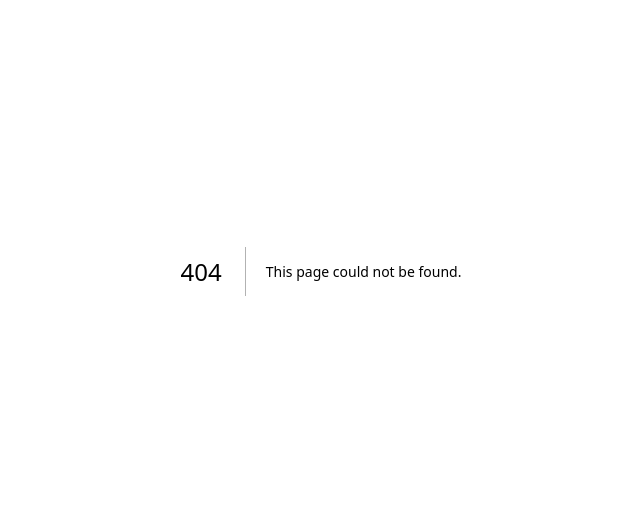
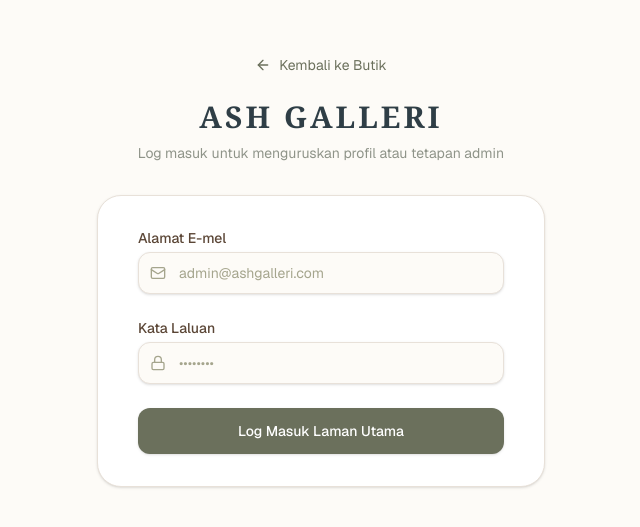
Before and after one commit to xamxarmus/ashgalleri, a Next.js app: page /login in a window 1280 px wide. Before the commit this address had no page. Shown: the part 129-656 px from the top of the page, without its empty margins (319-959 px from the left). Built offline with nearby package versions, Linux system fonts and the light colour scheme.

Commit message:
Tambah reka bentuk Login, All Products dan butang Pay Now

```diff
--- /dev/null
+++ b/app/login/page.tsx
@@ -0,0 +1,81 @@
+'use client';
+
+import React, { useState } from 'react';
+import Link from 'next/link';
+import { ArrowLeft, Lock, Mail } from 'lucide-react';
+
+export default function LoginPage() {
+  const [email, setEmail] = useState('');
+  const [password, setPassword] = useState('');
+
+  const handleLogin = (e: React.FormEvent) => {
+    e.preventDefault();
+    // Logik Supabase akan diletakkan di sini nanti
+    alert("Sistem pengesahan (Auth) sedang dibina! 🌸");
+  };
+
+  return (
+    <div className="min-h-screen bg-[#FDFBF7] flex flex-col justify-center py-12 sm:px-6 lg:px-8 font-sans selection:bg-[#EAE0D5]">
+      <div className="sm:mx-auto sm:w-full sm:max-w-md">
+        <Link href="/" className="flex items-center justify-center gap-2 text-sm text-[#6B705C] hover:text-[#5B4636] mb-6 transition-colors">
+          <ArrowLeft size={16} /> Kembali ke Butik
+        </Link>
+        <h2 className="text-center text-3xl font-serif font-semibold tracking-widest text-[#2F3E46] uppercase">
+          Ash Galleri
+        </h2>
+        <p className="mt-2 text-center text-sm text-[#8F9489]">
+          Log masuk untuk menguruskan profil atau tetapan admin
+        </p>
+      </div>
+
+      <div className="mt-8 sm:mx-auto sm:w-full sm:max-w-md">
+        <div className="bg-white py-8 px-4 shadow-sm border border-[#E8E1D9] sm:rounded-3xl sm:px-10">
+          <form className="space-y-6" onSubmit={handleLogin}>
+            <div>
+              <label className="block text-sm font-medium text-[#5B4636]">Alamat E-mel</label>
+              <div className="mt-1 relative">
+                <div className="absolute inset-y-0 left-0 pl-3 flex items-center pointer-events-none">
+                  <Mail size={16} className="text-[#A5A58D]" />
+                </div>
+                <input
+                  type="email"
+                  required
+                  value={email}
+                  onChange={(e) => setEmail(e.target.value)}
+                  className="appearance-none block w-full pl-10 px-3 py-2.5 border border-[#E8E1D9] rounded-xl shadow-sm placeholder-[#A5A58D] focus:outline-none focus:ring-[#DDBEA9] focus:border-[#DDBEA9] sm:text-sm bg-[#FDFBF7]"
+                  placeholder="admin@ashgalleri.com"
+                />
+              </div>
+            </div>
+
+            <div>
+              <label className="block text-sm font-medium text-[#5B4636]">Kata Laluan</label>
+              <div className="mt-1 relative">
+                <div className="absolute inset-y-0 left-0 pl-3 flex items-center pointer-events-none">
+                  <Lock size={16} className="text-[#A5A58D]" />
+                </div>
+                <input
+                  type="password"
+                  required
+                  value={password}
+                  onChange={(e) => setPassword(e.target.value)}
+                  className="appearance-none block w-full pl-10 px-3 py-2.5 border border-[#E8E1D9] rounded-xl shadow-sm placeholder-[#A5A58D] focus:outline-none focus:ring-[#DDBEA9] focus:border-[#DDBEA9] sm:text-sm bg-[#FDFBF7]"
+                  placeholder="••••••••"
+                />
+              </div>
+            </div>
+
+            <div>
+              <button
+                type="submit"
+                className="w-full flex justify-center py-3 px-4 border border-transparent rounded-xl shadow-sm text-sm font-medium text-white bg-[#6B705C] hover:bg-[#585C4B] focus:outline-none focus:ring-2 focus:ring-offset-2 focus:ring-[#6B705C] transition-all"
+              >
+                Log Masuk Laman Utama
+              </button>
+            </div>
+          </form>
+        </div>
+      </div>
+    </div>
+  );
+}
--- a/app/page.tsx
+++ b/app/page.tsx
@@ -2,7 +2,8 @@
 
 import React, { useEffect, useState } from 'react';
 import { createClient } from '@supabase/supabase-js';
-import { ShoppingBag, Sparkles, CheckCircle2, ArrowRight, ShieldCheck, Heart } from 'lucide-react';
+import { ShoppingBag, Sparkles, CheckCircle2, ArrowRight, ShieldCheck, Heart, User, CreditCard } from 'lucide-react';
+import Link from 'next/link';
 
 interface Product {
   id: string;
@@ -22,7 +23,6 @@ export default function AshGalleriStore() {
       const url = process.env.NEXT_PUBLIC_SUPABASE_URL;
       const key = process.env.NEXT_PUBLIC_SUPABASE_ANON_KEY;
 
-      // Elak ralat jika environment variable belum sah atau tiada https://
       if (!url || !key || !url.startsWith('http')) {
         setLoading(false);
         return;
@@ -40,95 +40,94 @@ export default function AshGalleriStore() {
         setLoading(false);
       }
     }
-
     loadProducts();
   }, []);
 
   return (
     <div className="min-h-screen bg-[#FDFBF7] text-[#3D3A37] font-sans antialiased selection:bg-[#EAE0D5]">
 
-      {/* 1. Bar Promosi Teratas */}
+      {/* Bar Promosi Teratas */}
       <div className="bg-[#6B705C] text-[#FDFBF7] px-4 py-2 text-center text-xs md:text-sm font-medium tracking-wide flex items-center justify-center gap-2">
         <Sparkles size={14} className="animate-pulse" />
         <span>PROMOSI KHAS KOREAN COTTON: Percuma Penghantaran Sempena Pembukaan Butik Online!</span>
       </div>
 
-      {/* 2. Header Butik */}
+      {/* Header Butik */}
       <header className="sticky top-0 z-50 backdrop-blur-md bg-[#FDFBF7]/90 border-b border-[#E8E1D9] px-5 py-4">
         <div className="max-w-6xl mx-auto flex items-center justify-between">
-          <div className="flex flex-col">
+          <Link href="/" className="flex flex-col">
             <h1 className="text-2xl md:text-3xl font-serif tracking-widest text-[#2F3E46] uppercase font-semibold">
               Ash Galleri
             </h1>
             <span className="text-[10px] tracking-widest uppercase text-[#A5A58D]">
               Korean Cotton Boutique
             </span>
-          </div>
+          </Link>
 
+          <div className="flex items-center gap-3">
             <button className="flex items-center gap-2 bg-[#DDBEA9]/40 hover:bg-[#DDBEA9]/60 px-4 py-2 rounded-full border border-[#DDBEA9] transition-all text-xs font-semibold text-[#5B4636]">
               <ShoppingBag size={16} />
-            <span>Troli</span>
+              <span className="hidden sm:inline">Troli</span>
             </button>
+
+            {/* Ikon Log Masuk User/Admin */}
+            <Link href="/login" className="flex items-center justify-center p-2.5 rounded-full bg-[#EAE0D5] hover:bg-[#DDBEA9] text-[#5B4636] transition-all shadow-sm">
+              <User size={18} />
+            </Link>
+          </div>
         </div>
       </header>
 
-      {/* 3. Hero Section */}
+      {/* Hero Section */}
       <section className="relative px-5 py-8 md:py-16 max-w-6xl mx-auto">
         <div className="bg-gradient-to-br from-[#F7F2EC] via-[#F3ECE5] to-[#EAE0D5] rounded-3xl p-6 md:p-12 border border-[#E0D5C7] shadow-sm flex flex-col md:flex-row items-center gap-8">
-
           <div className="w-full md:w-1/2 space-y-4 text-center md:text-left">
             <div className="inline-flex items-center gap-2 px-3 py-1 rounded-full bg-[#B7B7A4]/20 border border-[#B7B7A4]/40 text-[#5F634F] text-xs font-semibold">
               <Sparkles size={12} /> Koleksi Korea Cotton Asli Gred Premium
             </div>
-
             <h2 className="text-3xl md:text-5xl font-serif leading-tight text-[#2F3E46]">
               Sentuhan Lembut, Anggun &amp; Eksklusif.
             </h2>
-
             <p className="text-sm md:text-base text-[#6B705C] leading-relaxed">
               Membawakan kehangatan butik Korean Cotton terus ke genggaman anda. Pilihan fabrik berkualiti tinggi dengan tekstur sejuk, motif flora lembut, dan tona warna pastel yang memikat.
             </p>
-
             <div className="pt-2 flex flex-col sm:flex-row gap-3 justify-center md:justify-start">
-              <a
-                href="#koleksi"
-                className="inline-flex items-center justify-center gap-2 bg-[#6B705C] hover:bg-[#585C4B] text-white px-6 py-3.5 rounded-full font-medium shadow-sm transition-all text-sm tracking-wide"
-              >
+              <a href="#koleksi" className="inline-flex items-center justify-center gap-2 bg-[#6B705C] hover:bg-[#585C4B] text-white px-6 py-3.5 rounded-full font-medium shadow-sm transition-all text-sm tracking-wide">
                 Lihat Koleksi Kain <ArrowRight size={16} />
               </a>
             </div>
-
-            <div className="pt-4 flex items-center justify-center md:justify-start gap-4 text-xs text-[#7F836F]">
-              <span className="flex items-center gap-1"><ShieldCheck size={14} /> 100% Cotton Sejuk</span>
-              <span className="flex items-center gap-1"><CheckCircle2 size={14} /> Bidang 45 dan 60 Inci</span>
           </div>
-          </div>
-
           <div className="w-full md:w-1/2">
             <div className="relative rounded-2xl overflow-hidden shadow-lg aspect-[16/9] md:aspect-[4/3] bg-[#E8E1D9] border-2 border-white">
-              <img
-                src="https://images.unsplash.com/photo-1528459801416-a9e53bbf4e17?auto=format&fit=crop&w=1000&q=80"
-                alt="Korean Cotton Boutique Showcase"
-                className="w-full h-full object-cover"
-              />
-              <div className="absolute inset-0 bg-gradient-to-t from-black/40 via-transparent to-transparent flex items-end p-4">
-                <p className="text-white text-xs tracking-wider uppercase font-medium bg-black/30 backdrop-blur-md px-3 py-1 rounded-full border border-white/20">
-                  Korean Cotton Boutique Showcase
-                </p>
+              <img src="https://images.unsplash.com/photo-1528459801416-a9e53bbf4e17?auto=format&fit=crop&w=1000&q=80" alt="Showcase" className="w-full h-full object-cover" />
             </div>
           </div>
         </div>
-
-        </div>
       </section>
 
-      {/* 4. Senarai Produk */}
-      <section id="koleksi" className="px-5 py-10 max-w-6xl mx-auto">
-        <div className="text-center max-w-xl mx-auto mb-10 space-y-2">
-          <h3 className="text-2xl md:text-3xl font-serif text-[#2F3E46]">Koleksi Pilihan Butik</h3>
-          <p className="text-xs md:text-sm text-[#7F836F]">
-            Setiap corak dipilih teliti dengan kualiti benang import Korea yang selesa dan lembut dipakai.
-          </p>
+      {/* Bahagian Katalog & Sidebar */}
+      <section id="koleksi" className="px-5 py-10 max-w-6xl mx-auto flex flex-col md:flex-row gap-8">
+
+        {/* Sidebar Kiri: All Product */}
+        <aside className="w-full md:w-1/4">
+          <div className="sticky top-24 bg-white p-5 rounded-2xl border border-[#E8E1D9] shadow-sm">
+            <h3 className="text-lg font-serif text-[#2F3E46] mb-4 border-b border-[#E8E1D9] pb-3">Kategori Butik</h3>
+            <ul className="space-y-3 text-sm text-[#6B705C]">
+              <li className="font-semibold text-[#5B4636] flex items-center gap-2 bg-[#F7F2EC] p-2 rounded-lg cursor-pointer">
+                <CheckCircle2 size={16} className="text-[#6B705C]" /> Semua Produk (All)
+              </li>
+              <li className="hover:text-[#5B4636] cursor-pointer p-2 transition-colors">Kain Kosong (Plain)</li>
+              <li className="hover:text-[#5B4636] cursor-pointer p-2 transition-colors">Corak Bunga (Floral)</li>
+              <li className="hover:text-[#5B4636] cursor-pointer p-2 transition-colors">Corak Abstrak</li>
+            </ul>
+          </div>
+        </aside>
+
+        {/* Grid Produk Kanan */}
+        <div className="w-full md:w-3/4">
+          <div className="mb-6">
+            <h3 className="text-2xl font-serif text-[#2F3E46]">Semua Produk</h3>
+            <p className="text-xs text-[#7F836F] mt-1">Koleksi fabrik Korean Cotton eksklusif dari Ash Galleri.</p>
           </div>
 
           {loading ? (
@@ -140,62 +139,48 @@ export default function AshGalleriStore() {
               <p className="text-sm text-[#7F836F]">Belum ada produk dimasukkan ke katalog butik.</p>
             </div>
           ) : (
-          <div className="grid grid-cols-2 md:grid-cols-3 lg:grid-cols-4 gap-4 md:gap-6">
+            <div className="grid grid-cols-1 sm:grid-cols-2 lg:grid-cols-3 gap-4 md:gap-5">
               {products.map((item) => (
-              <div
-                key={item.id}
-                className="group bg-white rounded-2xl p-3 border border-[#EAE3DA] shadow-sm hover:shadow-md transition-all flex flex-col justify-between"
-              >
+                <div key={item.id} className="group bg-white rounded-2xl p-3 border border-[#EAE3DA] shadow-sm hover:shadow-md transition-all flex flex-col justify-between">
                   <div>
                     <div className="relative aspect-square rounded-xl overflow-hidden bg-[#F3ECE5] mb-3">
-                    <img
-                      src={item.image_url || 'https://images.unsplash.com/photo-1528459801416-a9e53bbf4e17?auto=format&fit=crop&w=600&q=80'}
-                      alt={item.name}
-                      className="w-full h-full object-cover group-hover:scale-105 transition-transform duration-300"
-                    />
+                      <img src={item.image_url || 'https://images.unsplash.com/photo-1528459801416-a9e53bbf4e17?auto=format&fit=crop&w=600&q=80'} alt={item.name} className="w-full h-full object-cover group-hover:scale-105 transition-transform duration-300" />
                       <button className="absolute top-2 right-2 p-1.5 rounded-full bg-white/80 backdrop-blur-sm text-[#5B4636] hover:text-rose-500 transition-colors">
                         <Heart size={14} />
                       </button>
                     </div>
-
                     <span className="text-[10px] uppercase tracking-wider font-semibold text-[#6B705C] bg-[#B7B7A4]/20 px-2 py-0.5 rounded-md inline-block mb-1">
                       Korea Cotton
                     </span>
-
-                  <h4 className="font-medium text-sm md:text-base text-[#2F3E46] line-clamp-1">
-                    {item.name}
-                  </h4>
-
-                  <p className="text-xs text-[#8F9489] line-clamp-2 mt-1">
-                    {item.description}
-                  </p>
+                    <h4 className="font-medium text-sm text-[#2F3E46] line-clamp-1">{item.name}</h4>
+                    <p className="text-xs text-[#8F9489] line-clamp-2 mt-1">{item.description}</p>
+                    <div className="mt-2">
+                      <span className="text-[10px] text-[#A5A58D] block">Harga / meter</span>
+                      <span className="text-base font-semibold text-[#5B4636]">RM {Number(item.price).toFixed(2)}</span>
+                    </div>
                   </div>
 
-                <div className="pt-3 mt-2 border-t border-[#F2ECE4] flex items-center justify-between">
-                  <div>
-                    <span className="text-[10px] text-[#A5A58D] block">Harga / meter</span>
-                    <span className="text-sm md:text-base font-semibold text-[#5B4636]">
-                      RM {Number(item.price).toFixed(2)}
-                    </span>
-                  </div>
-
-                  <button className="bg-[#6B705C] hover:bg-[#585C4B] text-white text-xs px-3 py-2 rounded-xl flex items-center gap-1 shadow-sm transition-all">
-                    <ShoppingBag size={14} />
-                    <span>Beli</span>
+                  {/* Butang Add to Cart & Pay Now (Stripe) */}
+                  <div className="pt-3 mt-3 border-t border-[#F2ECE4] grid grid-cols-2 gap-2">
+                    <button className="bg-[#EAE0D5] hover:bg-[#DDBEA9] text-[#5B4636] text-[11px] py-2 rounded-xl flex items-center justify-center gap-1 shadow-sm transition-all font-semibold">
+                      <ShoppingBag size={14} /> Cart
+                    </button>
+                    <button className="bg-[#6B705C] hover:bg-[#585C4B] text-white text-[11px] py-2 rounded-xl flex items-center justify-center gap-1 shadow-sm transition-all font-semibold">
+                      <CreditCard size={14} /> Pay Now
                     </button>
                   </div>
                 </div>
               ))}
             </div>
           )}
+        </div>
       </section>
 
-      {/* 5. Footer */}
+      {/* Footer */}
       <footer className="mt-16 border-t border-[#E8E1D9] bg-[#F7F2EC] py-10 px-5 text-center text-xs text-[#8F9489] space-y-2">
         <p className="font-serif tracking-widest uppercase text-sm text-[#2F3E46] font-medium">Ash Galleri</p>
         <p>© 2026 Ash Galleri • Korean Cotton Boutique. Hak Cipta Terpelihara.</p>
       </footer>
-
     </div>
   );
 }
```
Lines whose indentation alone changed are shown as unchanged.
